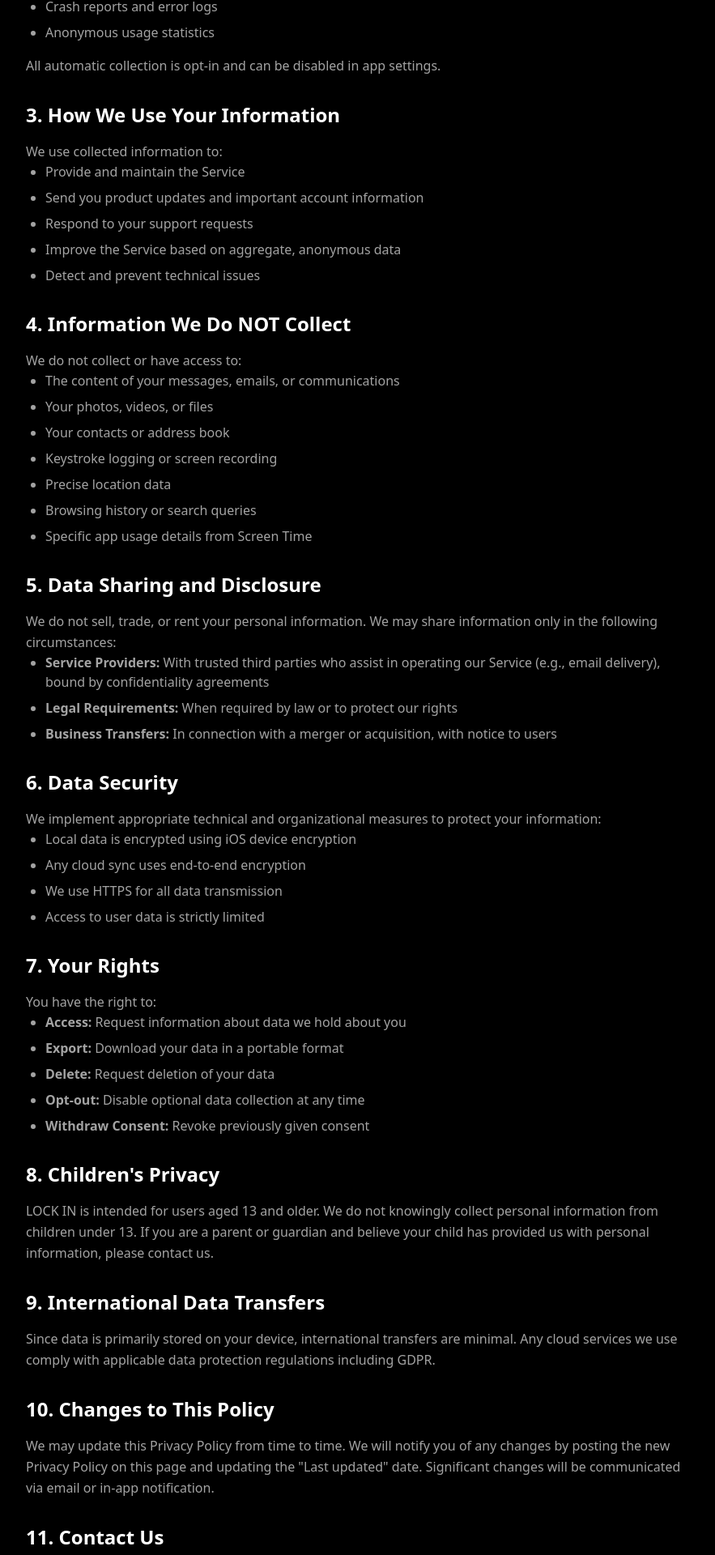
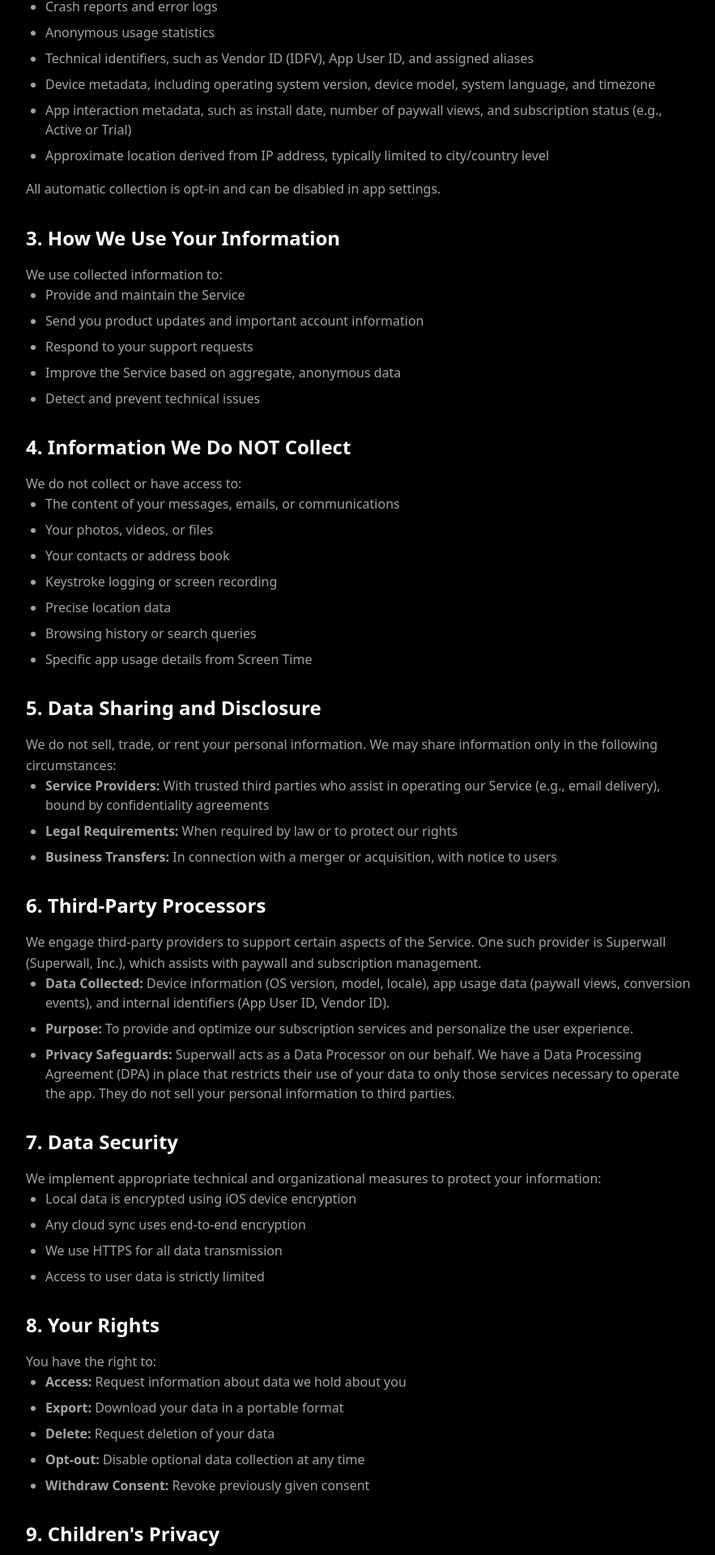
Before and after one commit to devsrodrigo/rewiredwebsite, a Next.js app: page /privacy-policy in a window 1280 px wide. Shown: the part 1120-3040 px from the top of the page at 81% size, without its empty margins (192-1075 px from the left). Built offline with nearby package versions, Linux system fonts and the light colour scheme.

Commit message:
Update privacy policy with Superwall third-party processor details and expanded data categories

```diff
--- a/app/privacy-policy/page.tsx
+++ b/app/privacy-policy/page.tsx
@@ -60,6 +60,10 @@ export default function PrivacyPolicyPage() {
                 <li>Device information (model, operating system version)</li>
                 <li>Crash reports and error logs</li>
                 <li>Anonymous usage statistics</li>
+                <li>Technical identifiers, such as Vendor ID (IDFV), App User ID, and assigned aliases</li>
+                <li>Device metadata, including operating system version, device model, system language, and timezone</li>
+                <li>App interaction metadata, such as install date, number of paywall views, and subscription status (e.g., Active or Trial)</li>
+                <li>Approximate location derived from IP address, typically limited to city/country level</li>
               </ul>
               <p className="text-foreground-muted leading-relaxed mt-4">
                 All automatic collection is opt-in and can be disabled in app settings.
@@ -109,7 +113,19 @@ export default function PrivacyPolicyPage() {
             </section>
 
             <section>
-              <h2 className="text-2xl font-bold text-foreground mb-4">6. Data Security</h2>
+              <h2 className="text-2xl font-bold text-foreground mb-4">6. Third-Party Processors</h2>
+              <p className="text-foreground-muted leading-relaxed">
+                We engage third-party providers to support certain aspects of the Service. One such provider is Superwall (Superwall, Inc.), which assists with paywall and subscription management.
+              </p>
+              <ul className="list-disc pl-6 text-foreground-muted space-y-2">
+                <li><strong>Data Collected:</strong> Device information (OS version, model, locale), app usage data (paywall views, conversion events), and internal identifiers (App User ID, Vendor ID).</li>
+                <li><strong>Purpose:</strong> To provide and optimize our subscription services and personalize the user experience.</li>
+                <li><strong>Privacy Safeguards:</strong> Superwall acts as a Data Processor on our behalf. We have a Data Processing Agreement (DPA) in place that restricts their use of your data to only those services necessary to operate the app. They do not sell your personal information to third parties.</li>
+              </ul>
+            </section>
+
+            <section>
+              <h2 className="text-2xl font-bold text-foreground mb-4">7. Data Security</h2>
               <p className="text-foreground-muted leading-relaxed">
                 We implement appropriate technical and organizational measures to protect your information:
               </p>
@@ -122,7 +138,7 @@ export default function PrivacyPolicyPage() {
             </section>
 
             <section>
-              <h2 className="text-2xl font-bold text-foreground mb-4">7. Your Rights</h2>
+              <h2 className="text-2xl font-bold text-foreground mb-4">8. Your Rights</h2>
               <p className="text-foreground-muted leading-relaxed">
                 You have the right to:
               </p>
@@ -136,28 +152,28 @@ export default function PrivacyPolicyPage() {
             </section>
 
             <section>
-              <h2 className="text-2xl font-bold text-foreground mb-4">8. Children&apos;s Privacy</h2>
+              <h2 className="text-2xl font-bold text-foreground mb-4">9. Children&apos;s Privacy</h2>
               <p className="text-foreground-muted leading-relaxed">
                 LOCK IN is intended for users aged 13 and older. We do not knowingly collect personal information from children under 13. If you are a parent or guardian and believe your child has provided us with personal information, please contact us.
               </p>
             </section>
 
             <section>
-              <h2 className="text-2xl font-bold text-foreground mb-4">9. International Data Transfers</h2>
+              <h2 className="text-2xl font-bold text-foreground mb-4">10. International Data Transfers</h2>
               <p className="text-foreground-muted leading-relaxed">
                 Since data is primarily stored on your device, international transfers are minimal. Any cloud services we use comply with applicable data protection regulations including GDPR.
               </p>
             </section>
 
             <section>
-              <h2 className="text-2xl font-bold text-foreground mb-4">10. Changes to This Policy</h2>
+              <h2 className="text-2xl font-bold text-foreground mb-4">11. Changes to This Policy</h2>
               <p className="text-foreground-muted leading-relaxed">
                 We may update this Privacy Policy from time to time. We will notify you of any changes by posting the new Privacy Policy on this page and updating the &quot;Last updated&quot; date. Significant changes will be communicated via email or in-app notification.
               </p>
             </section>
 
             <section>
-              <h2 className="text-2xl font-bold text-foreground mb-4">11. Contact Us</h2>
+              <h2 className="text-2xl font-bold text-foreground mb-4">12. Contact Us</h2>
               <p className="text-foreground-muted leading-relaxed">
                 If you have questions about this Privacy Policy, please contact us:
               </p>
```
